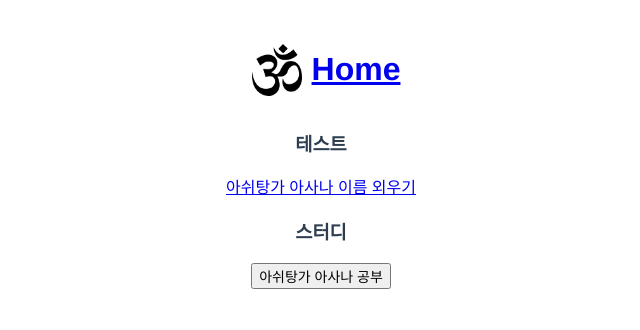
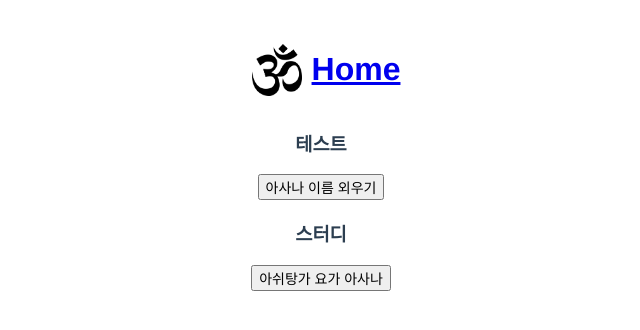
Before and after one commit to bboding/yoga-study, a Vue app: page / in a window 1280 px wide. Shown: the top 330 px of the page, without its empty margins (319-959 px from the left). Built offline with nearby package versions, Linux system fonts and the light colour scheme.

Commit message:
클릭으로 변경

```diff
--- a/src/components/Home.vue
+++ b/src/components/Home.vue
@@ -2,12 +2,14 @@
   <div>
     <div>
       <h3>테스트</h3>
-      <a href="/test-asana-name">아쉬탕가 아사나 이름 외우기</a>
+      <button @click="$router.push('/test-asana-name')">
+        아사나 이름 외우기
+      </button>
       <!-- <a href="/asana-sequence">아사나 순서 외우기</a> -->
     </div>
     <div>
       <h3>스터디</h3>
-      <button @click="onClickAsana">아쉬탕가 아사나 공부</button>
+      <button @click="$router.push('/asana')">아쉬탕가 요가 아사나</button>
     </div>
   </div>
 </template>
@@ -19,11 +21,6 @@ export default {
       title: "yoga study",
     };
   },
-  methods: {
-    onClickAsana() {
-      this.$router.push("/asana");
-    },
-  },
 };
 </script>
 
```
